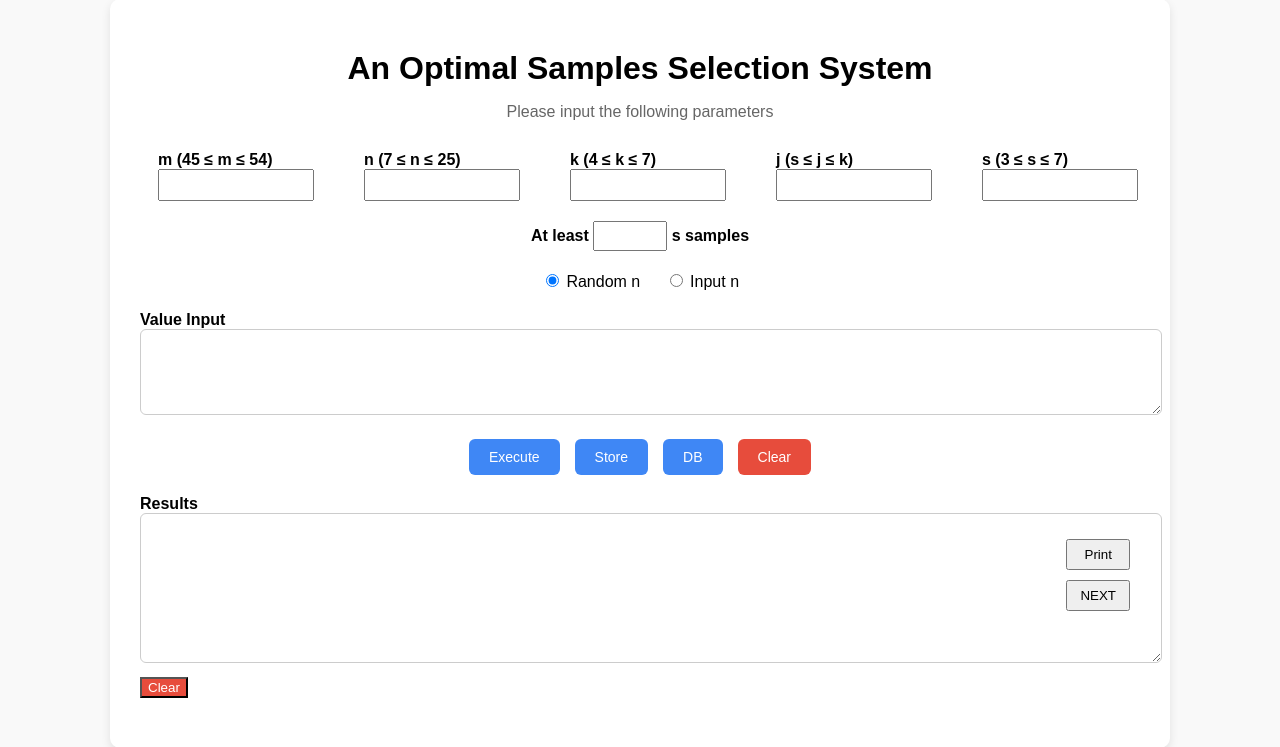
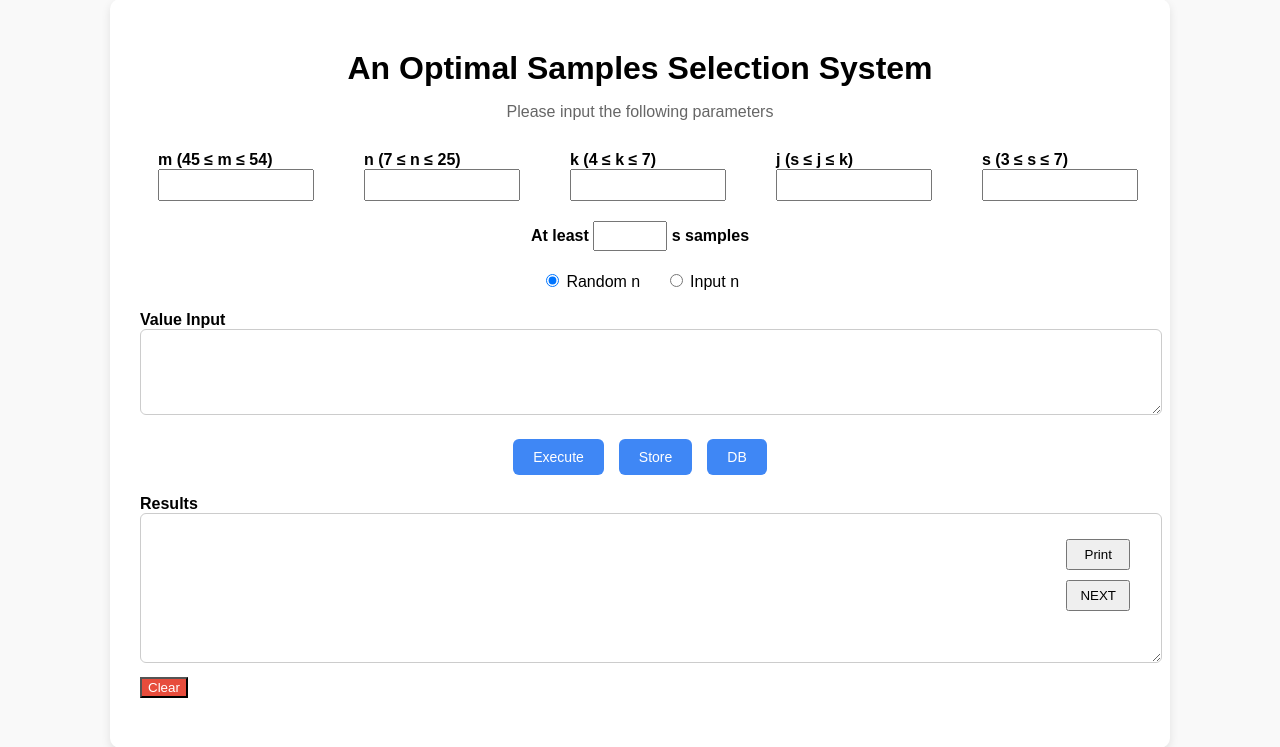
Before and after one commit to Myrilla-ux/AI_group_project, a Flask app: page / in a window 1280 px wide. Shown: the part 49-796 px from the top of the page. Run offline with Flask 3, Linux system fonts and the light colour scheme.

Commit message:
页面中的clear按钮删除

```diff
--- a/flask_demo/templates/index.html
+++ b/flask_demo/templates/index.html
@@ -205,7 +205,7 @@
     <button type="submit" name="action" value="execute">Execute</button>
     <button type="submit" name="action" value="store">Store</button>
     <button type="button" onclick="window.location.href='/results'">DB</button>
-    <button type="submit" name="action" value="clear" style="background: #e74c3c;">Clear</button>
+   <!-- <button type="submit" name="action" value="clear" style="background: #e74c3c;">Clear</button>  -->
   </div>
 
   <!-- 输出结果区 -->
```
